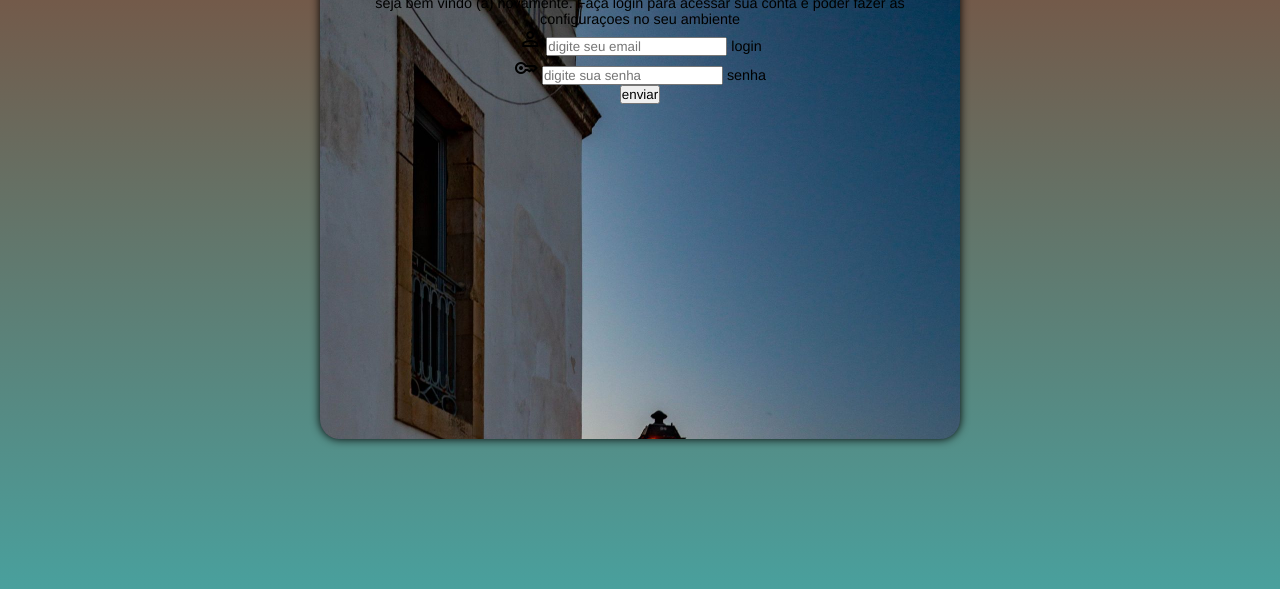
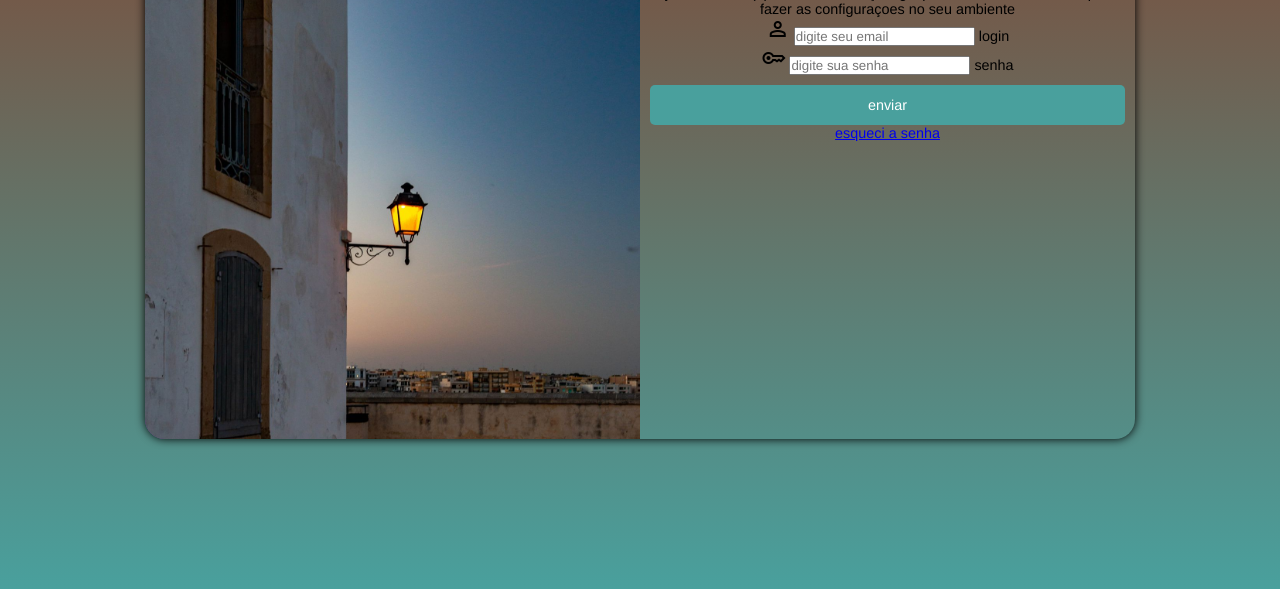
Before and after one commit to devdanielBR/projeto-login, a plain HTML site: page index.html in a window 1280 px wide. Shown: the part 211-800 px from the top of the page. Drawn offline with nearby package versions, Linux system fonts and the light colour scheme.

Commit message:
formataçaao do formulario

```diff
--- a/estilos/media-queries.css
+++ b/estilos/media-queries.css
@@ -8,35 +8,25 @@ Tablet: 768px ate 992px
 Grandes tela: 1200px acima...
 */
 
-@media  screen and (min-width: 768px) and (max-width: 992px) {
-
-    body{
-        background-image: linear-gradient(to top, #49a09d, #82412c);
+@media screen and (min-width: 768px) {
+    section#login{
+        flex-direction: row;
+        width: 90vw;
     }
 
-    section#login{
-        width: 90vh;
+    div#imagem,
+    div#formulario{
+        width: 50%;
+        height: 100%;
+    }
+
+    div#imagem{
+        flex-basis: 50%;
     }
 }
 
-    section#login, div#formulario{
-    float: right;
-    width: 100%;
+@media screen and (min-width: 1100px) {
+    section#login{
+        width: 990px;
+    }
 }
-
-@media  screen and (min-width: 992px) and (max-width: 1200px) {
-
-        body{
-             background-image: linear-gradient(to top, #49a09d, #82412c);
-        }
-
-        section#login{
-        width: 990px;
-
-        }
-}
-
-        section#login,div#imagem{
-            float: left;
-            width: 50%;
-        }
--- a/estilos/style.css
+++ b/estilos/style.css
@@ -34,26 +34,29 @@ section#login{
     position: absolute;
     top: 50%;
     left: 50%;
-
     transform: translate(-50%, -50%) ;
-    background-color: white;
+    display: flex;
+    flex-direction: column;
     width: 250px;
     height: 500px;
     border-radius: 20px;
     box-shadow: 0px 0px 10px black;
-
+    overflow: hidden;
     transition-timing-function: ease;
 
 }
 
-section#login, div#imagem{
+div#imagem{
     display: block;
+    flex: 0 0 35%;
     background: #5f2c82 url(../imagens/pexels-leonardo-delsabio-2150529415-36597423.jpg);
     background-size: cover;
+    background-position: center;
 }
 
-section#login, div#formulario{
+div#formulario{
     display: block;
+    flex: 1;
     padding: 10px;
 }
 
@@ -65,3 +68,21 @@ div#formulario, h1{
 div#formulario{
     font-size: 0.9em
 }
+
+
+input[type="submit"]{
+    display: block;
+    margin-top: 10px;
+    font-size: 1em;
+    width: 100%;
+    height: 40px;
+    color: white;
+    background-color: #49a09d;
+    border: none;
+    border-radius: 5px;
+    cursor: pointer;
+}
+
+input[type="submit"]:hover{
+    background-color: #02efe4;
+}
--- a/index.html
+++ b/index.html
@@ -11,9 +11,7 @@
 <body>
     <main>
         <section id="login">
-            <div>
-
-            </div>
+            <div id="imagem"></div>
             <div id="formulario">
                 <h1>Login</h1>
                 <p>seja bem vindo (a) novamente. Faça login para acessar sua conta e poder fazer as configuraçoes no seu ambiente</p>
@@ -37,7 +35,7 @@
                 </div>
 
                 <input type="submit" value="enviar">
-                <a href="esqueci a senha"></a>
+                <a href="esqueci a senha">esqueci a senha</a>
 
             </div>
         </section>
```
